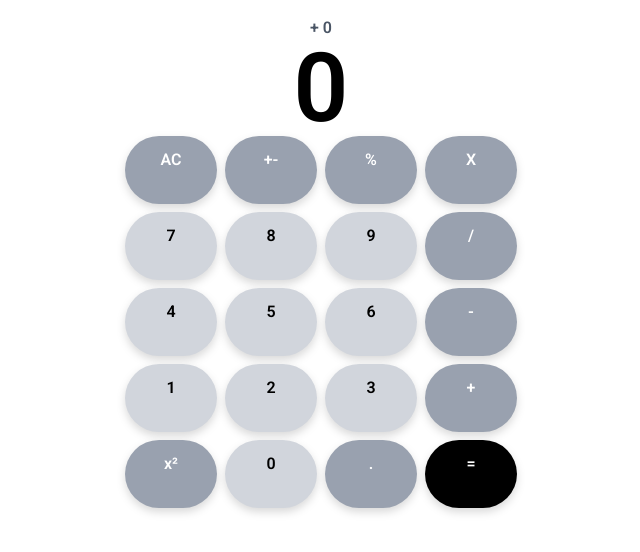
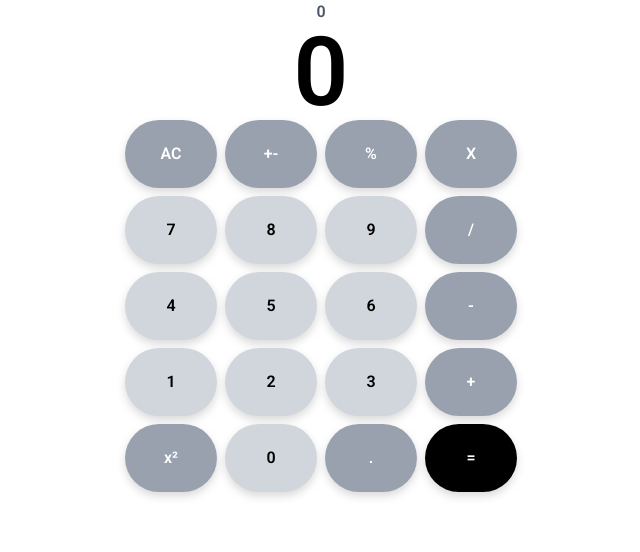
Before and after one commit to Nexus-Consulting-FIAP/Checkpoint04-Web-Front, a React (Vite) app: page / in a window 1280 px wide. Shown: the top 552 px of the page, without its empty margins (319-959 px from the left). Built offline with nearby package versions, Linux system fonts and the light colour scheme.

Commit message:
Parte funcional da calculadora

```diff
--- a/src/App.jsx
+++ b/src/App.jsx
@@ -1,39 +1,64 @@
 import NumericButton from "./components/NumericButton"
 import Display from "./components/Display"
-import './Index.css'
-import './Fonts.css'
+import './index.css'
+import './fonts.css'
 import { useState } from "react"
+import { set } from "react-hook-form"
 function App() {
 
   const numbers_color = { background: "bg-gray-300", font: "text-black " }
   const operations_color = { background: "bg-gray-400", font: "text-white" }
-  const [valor, setValor] = useState(0)
+  const [conta, setConta] = useState("")
+  const [resultado, setResultado] = useState(0)
+
+  const gerenciarClique=(valorBotao)=>{
+    if (valorBotao == "AC") {
+      setConta("")
+      setResultado("")
+      return
+    }
+    else if (valorBotao == "=") {
+      setConta(resultado)
+      return
+    }
+
+    const novaConta = conta + valorBotao
+    setConta(novaConta)
+    try {
+      const novoResultado = eval(novaConta)
+      setResultado(novoResultado)
+    }
+    catch (e) {
+      return
+    }
+
+  }
 
   return (
     <>
       <div className="roboto-sitefont justify-items-center">
-        <Display numero={valor} />
+        <Display conta={conta || 0} resultado={resultado} />
         <div className="grid grid-cols-4 gap-2">
-          <NumericButton valor={"AC"} cor_botao={operations_color.background} cor_texto={operations_color.font} />
-          <NumericButton valor={"+-"} cor_botao={operations_color.background} cor_texto={operations_color.font} />
-          <NumericButton valor={"%"} cor_botao={operations_color.background} cor_texto={operations_color.font} />
-          <NumericButton valor={"X"} cor_botao={operations_color.background} cor_texto={operations_color.font} />
-          <NumericButton valor={7} cor_botao={numbers_color.background} cor_texto={numbers_color.font} />
-          <NumericButton valor={8} cor_botao={numbers_color.background} cor_texto={numbers_color.font} />
-          <NumericButton valor={9} cor_botao={numbers_color.background} cor_texto={numbers_color.font} />
-          <NumericButton valor={"/"} cor_botao={operations_color.background} cor_texto={operations_color.font} />
-          <NumericButton valor={4} cor_botao={numbers_color.background} cor_texto={numbers_color.font} />
-          <NumericButton valor={5} cor_botao={numbers_color.background} cor_texto={numbers_color.font} />
-          <NumericButton valor={6} cor_botao={numbers_color.background} cor_texto={numbers_color.font} />
-          <NumericButton valor={"-"} cor_botao={operations_color.background} cor_texto={operations_color.font} />
-          <NumericButton valor={1} cor_botao={numbers_color.background} cor_texto={numbers_color.font} />
-          <NumericButton valor={2} cor_botao={numbers_color.background} cor_texto={numbers_color.font} />
-          <NumericButton valor={3} cor_botao={numbers_color.background} cor_texto={numbers_color.font} />
-          <NumericButton valor={"+"} cor_botao={operations_color.background} cor_texto={operations_color.font} />
-          <NumericButton valor={"x²"} cor_botao={operations_color.background} cor_texto={operations_color.font} />
-          <NumericButton valor={0} cor_botao={numbers_color.background} cor_texto={numbers_color.font} />
-          <NumericButton valor={"."} cor_botao={operations_color.background} cor_texto={operations_color.font} />
-          <NumericButton valor={"="} cor_botao={"bg-black"} cor_texto={"text-white"} />
+          <NumericButton valor={"AC"} cor_botao={operations_color.background} cor_texto={operations_color.font} onClick={() => gerenciarClique("AC")}/>
+          <NumericButton valor={"+-"} cor_botao={operations_color.background} cor_texto={operations_color.font} onClick={() => gerenciarClique("+-")}/>
+          <NumericButton valor={"%"} cor_botao={operations_color.background} cor_texto={operations_color.font} onClick={() => gerenciarClique("%")}/>
+          <NumericButton valor={"X"} cor_botao={operations_color.background} cor_texto={operations_color.font} onClick={() => gerenciarClique("*")}/>
+          <NumericButton valor={7} cor_botao={numbers_color.background} cor_texto={numbers_color.font} onClick={() => gerenciarClique("7")}/>
+          <NumericButton valor={8} cor_botao={numbers_color.background} cor_texto={numbers_color.font} onClick={() => gerenciarClique("8")}/>
+          <NumericButton valor={9} cor_botao={numbers_color.background} cor_texto={numbers_color.font} onClick={() => gerenciarClique("9")}/>
+          <NumericButton valor={"/"} cor_botao={operations_color.background} cor_texto={operations_color.font} onClick={() => gerenciarClique("/")}/>
+          <NumericButton valor={4} cor_botao={numbers_color.background} cor_texto={numbers_color.font} onClick={() => gerenciarClique("4")}/>
+          <NumericButton valor={5} cor_botao={numbers_color.background} cor_texto={numbers_color.font} onClick={() => gerenciarClique("5")}/>
+          <NumericButton valor={6} cor_botao={numbers_color.background} cor_texto={numbers_color.font} onClick={() => gerenciarClique("6")}/>
+          <NumericButton valor={"-"} cor_botao={operations_color.background} cor_texto={operations_color.font} onClick={() => gerenciarClique("-")}/>
+          <NumericButton valor={1} cor_botao={numbers_color.background} cor_texto={numbers_color.font} onClick={() => gerenciarClique("1")}/>
+          <NumericButton valor={2} cor_botao={numbers_color.background} cor_texto={numbers_color.font} onClick={() => gerenciarClique("2")}/>
+          <NumericButton valor={3} cor_botao={numbers_color.background} cor_texto={numbers_color.font} onClick={() => gerenciarClique("3")}/>
+          <NumericButton valor={"+"} cor_botao={operations_color.background} cor_texto={operations_color.font} onClick={() => gerenciarClique("+")}/>
+          <NumericButton valor={"x²"} cor_botao={operations_color.background} cor_texto={operations_color.font} onClick={() => gerenciarClique("**2")}/>
+          <NumericButton valor={0} cor_botao={numbers_color.background} cor_texto={numbers_color.font} onClick={() => gerenciarClique("0")}/>
+          <NumericButton valor={"."} cor_botao={operations_color.background} cor_texto={operations_color.font} onClick={() => gerenciarClique(".")}/>
+          <NumericButton valor={"="} cor_botao={"bg-black"} cor_texto={"text-white"} onClick={() => gerenciarClique("=")}/>
         </div>
       </div>
 
--- a/src/components/Display.jsx
+++ b/src/components/Display.jsx
@@ -1,16 +1,12 @@
 import { useState } from 'react';
 
-function Display() {
-    const [valor, setValor]             = useState(0)
-    const [oldValor, setOldValor]       = useState(0)
-    const [oldOperacao, setOldOperacao] = useState('+')
+function Display({conta, resultado}) {
     return (
         <>
             <div>
-                <div className="h-4"/>
-                <p className="text-gray-600 text-center">{oldOperacao} {oldValor}</p>
+                <p className="text-gray-600 text-center">{resultado}</p>
 
-                <p className="text-8xl">{valor}</p>
+                <p className="text-8xl">{conta}</p>
             </div>
         </>
     )
--- a/src/components/NumericButton.jsx
+++ b/src/components/NumericButton.jsx
@@ -1,10 +1,11 @@
-function NumericButton({ valor, cor_botao, cor_texto }) {
+function NumericButton({ valor, cor_botao, cor_texto, onClick }) {
     cor_botao += " drop-shadow-lg cursor-pointer rounded-full w-15 h-12 md:w-23 md:h-17 p-3 place-items-center hover:bg-purple-600"
+
     return (
         <>
-            <div className={cor_botao}>
+            <button onClick={onClick} className={cor_botao}>
                 <h1 className={cor_texto}>{valor}</h1>
-            </div>
+            </button>
         </>
     )
 }
```
